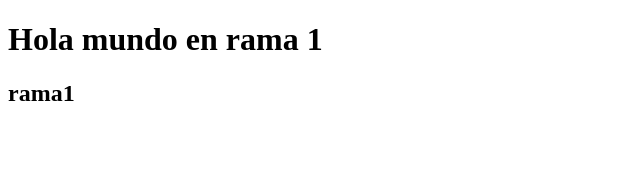
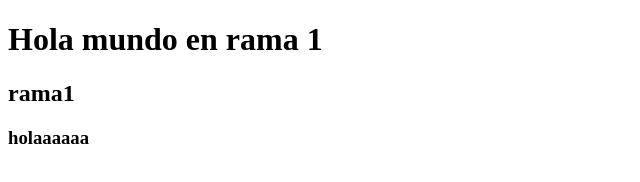
Before and after one commit to renep17/Isma, a plain HTML site: page index.html in a window 1280 px wide. Shown: the whole page, without its empty margins (0-640 px from the left). Drawn offline with Linux system fonts and the light colour scheme.

Commit message:
holaaaaaa

```diff
--- a/index.html
+++ b/index.html
@@ -9,5 +9,6 @@
 <body>
     <h1>Hola mundo en rama 1</h1>
     <h2>rama1</h2>
+    <h3>holaaaaaa</h3>
 </body>
 </html>
```
